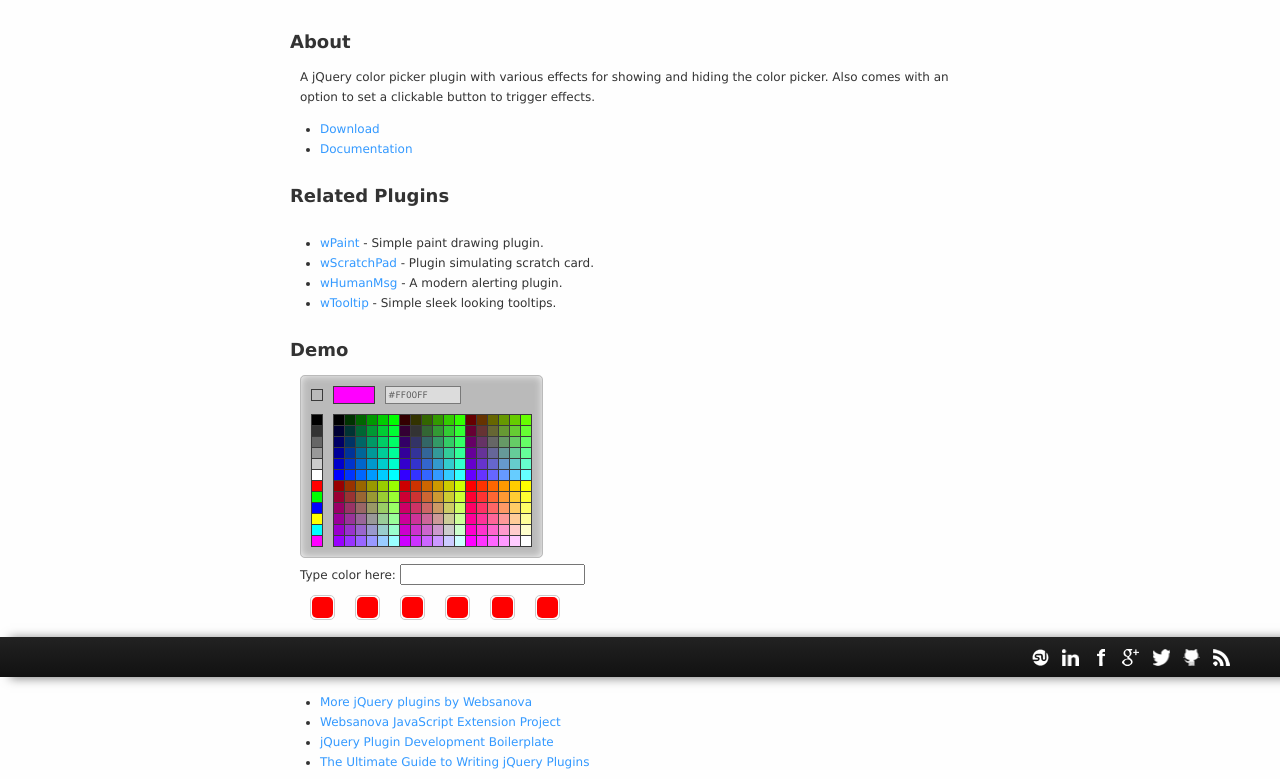
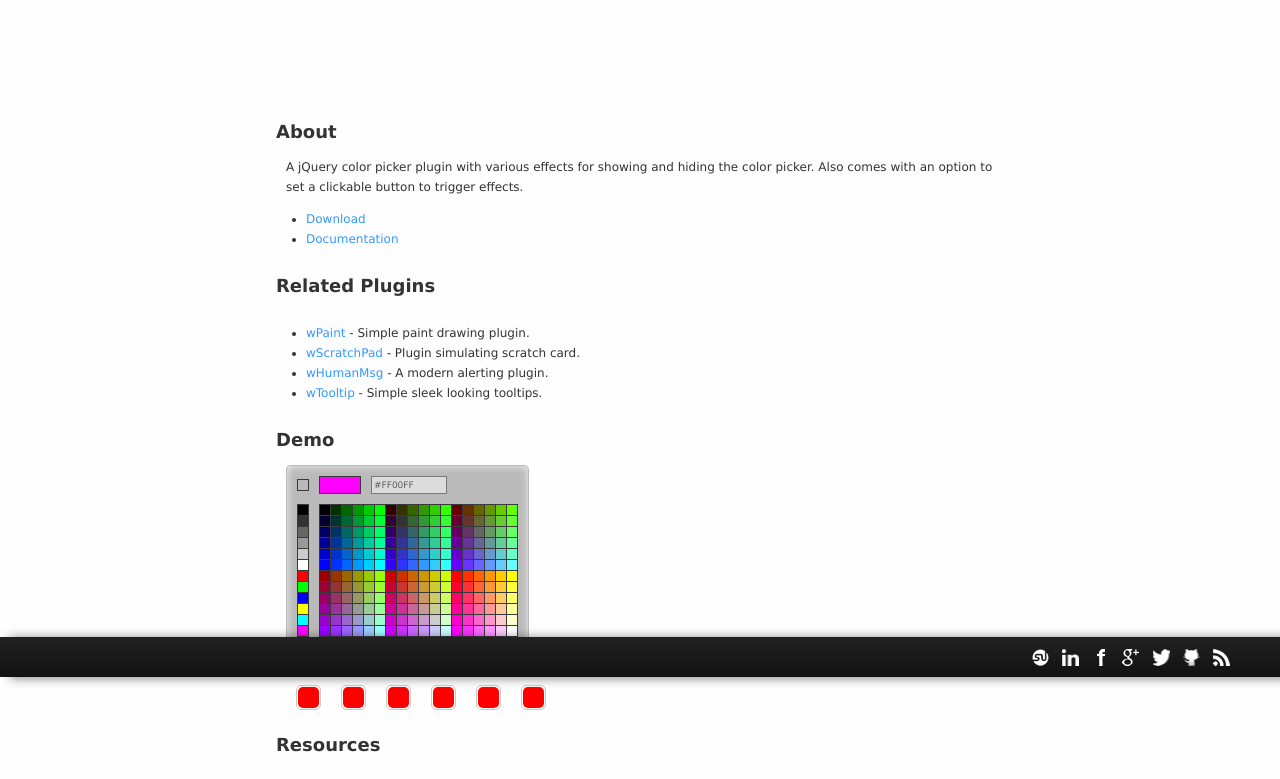
Before and after one commit to websanova/wColorPicker, a website: page index.html in a window 1280 px wide. Shown: the part 124-903 px from the top of the page. Drawn offline with Linux system fonts and the light colour scheme.

Commit message:
Updated ad positioning

```diff
--- a/assets/demo.css
+++ b/assets/demo.css
@@ -95,7 +95,7 @@ header {
 #content {
     position: relative;
     background: #FEFEFE;
-    max-width: 700px;
+    max-width: 728px;
     padding: 20px;
     margin: 30px auto;
 }
@@ -152,7 +152,9 @@ footer {
 
 /*** ads ***/
 #adsblock {
-    display: none;
+    position: relative;
+    width: 728px;
+    height: 90px;
 }
 
 /*** media ***/
@@ -167,9 +169,4 @@ footer {
     #footer-icons {
         right: 50px;
     }
-    #adsblock {
-        position: relative;
-        display: block;
-
-    }
 }
```
